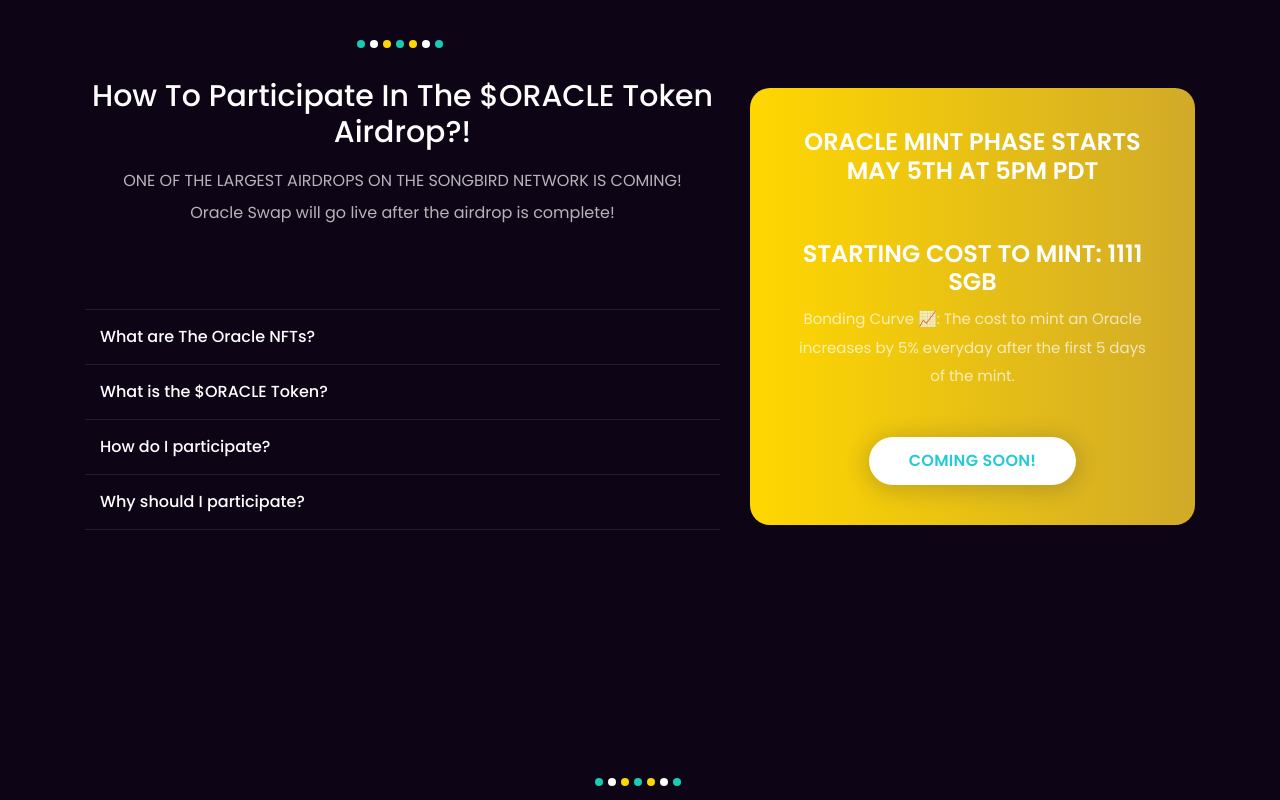
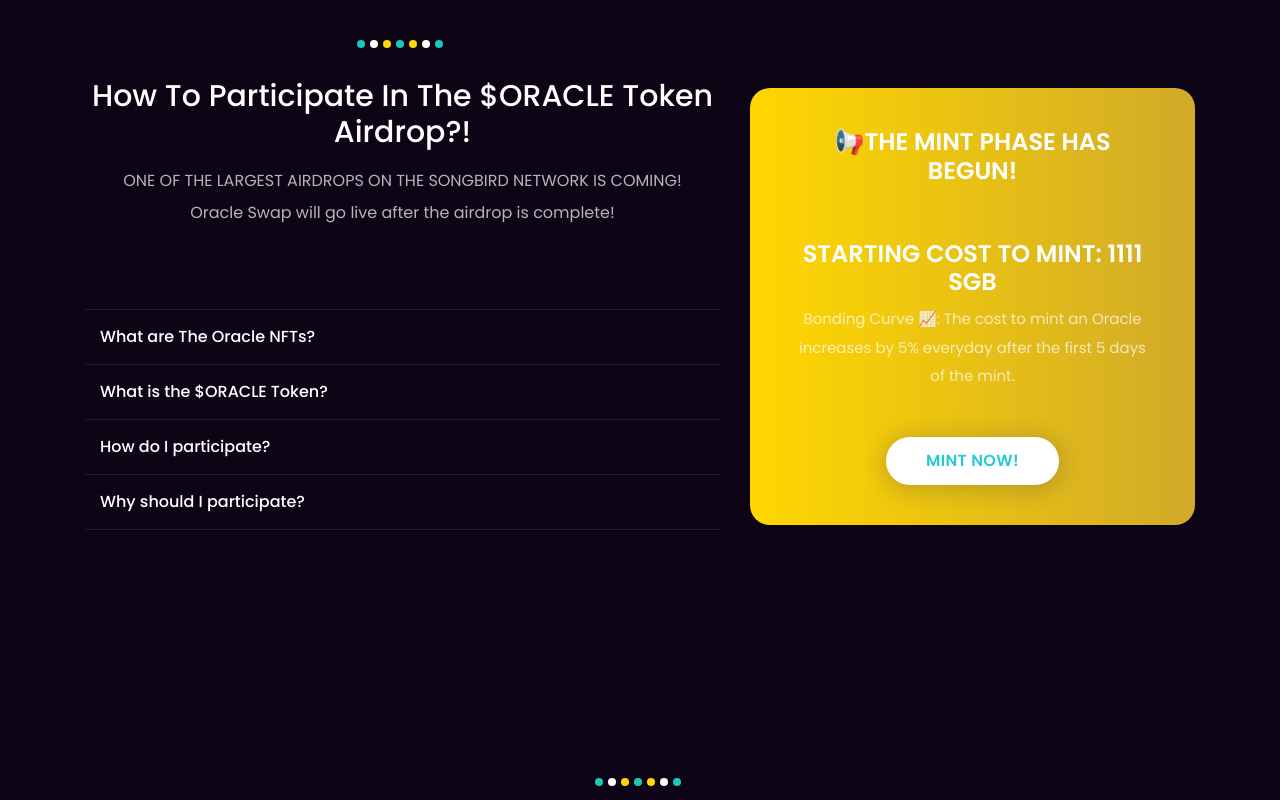
Before and after one commit to Oracle-Swap/oracleswap-landing-page, a React (Create React App) app: page / in a window 1280 px wide. Shown: the part 960-1760 px from the top of the page. Built offline with nearby package versions, Linux system fonts and the light colour scheme; a web font is replaced by a local one.

Commit message:
mint phase start!

```diff
--- a/src/layouts/Header/index.jsx
+++ b/src/layouts/Header/index.jsx
@@ -54,6 +54,7 @@
                     <li><a onClick={moveSmooth} href="#offerings">Offerings</a></li>
                     <li><a onClick={moveSmooth} href="#roadmap">Roadmap</a></li>
                     <li><a onClick={moveSmooth} href="#team">Team</a></li>
+                    <li><a onClick={moveSmooth} href="https://docs.oracleswap.io/">Docs</a></li>
                     {/* <li><a onClick={moveSmooth} href="https://app.oracleswap.io/">NFT Projects</a></li> */}
 
 
@@ -64,7 +65,7 @@
                     {/* <li><a onClick={moveSmooth} href="">Story</a></li> */}
                     {/* <li><a onClick={moveSmooth} href="#contact">Contact</a></li> */}
                   </ul>
-                    <a href="https://comingsoon.oracleswap.io/" className="btn login-btn ml-50">MINT</a>
+                    <a href="https://mint.oracleswap.io/" className="btn login-btn ml-50">MINT</a>
                   <a href="https://comingsoon.oracleswap.io/" className="btn login-btn ml-50">Open dApp</a>
                 </div>
               </div>
--- a/src/template/HomeDemo3/SecFAQ_Timeline/IcoCounter/index.jsx
+++ b/src/template/HomeDemo3/SecFAQ_Timeline/IcoCounter/index.jsx
@@ -15,7 +15,7 @@
 
                 <div className="content">
                     <div className="conuter-header">
-                        <h3 className="text-center mb-30">ORACLE MINT PHASE STARTS MAY 5TH AT 5PM PDT</h3>
+                        <h3 className="text-center mb-30">📢THE MINT PHASE HAS BEGUN!</h3>
                     </div>
                     <div className="counterdown-content">
 
@@ -44,7 +44,7 @@
                                 <p className="text-center">Bonding Curve 📈: The cost to mint an Oracle increases by 5% everyday after the first 5 days of the mint.</p>
 
                             </div>
-                            <a href className="button mt-30">COMING SOON!</a>
+                            <a href='https://mint.oracleswap.io/' className="button mt-30">MINT NOW!</a>
 
                         </div>
 
--- a/src/template/HomeDemo3/SecWelcomeArea/SecWelcomeContent/index.jsx
+++ b/src/template/HomeDemo3/SecWelcomeArea/SecWelcomeContent/index.jsx
@@ -17,7 +17,7 @@
           </p>
           <div className="dream-btn-group">
               <a href="https://comingsoon.oracleswap.io/" target="_blank" className="btn dream-btn mr-3">OPEN DAPP</a>
-              <a href="https://comingsoon.oracleswap.io/" target="_blank" className="btn dream-btn">MINT NOW!</a>
+              <a href="https://mint.oracleswap.io/" target="_blank" className="btn dream-btn">MINT NOW!</a>
           </div>
       </div>
   )
```
